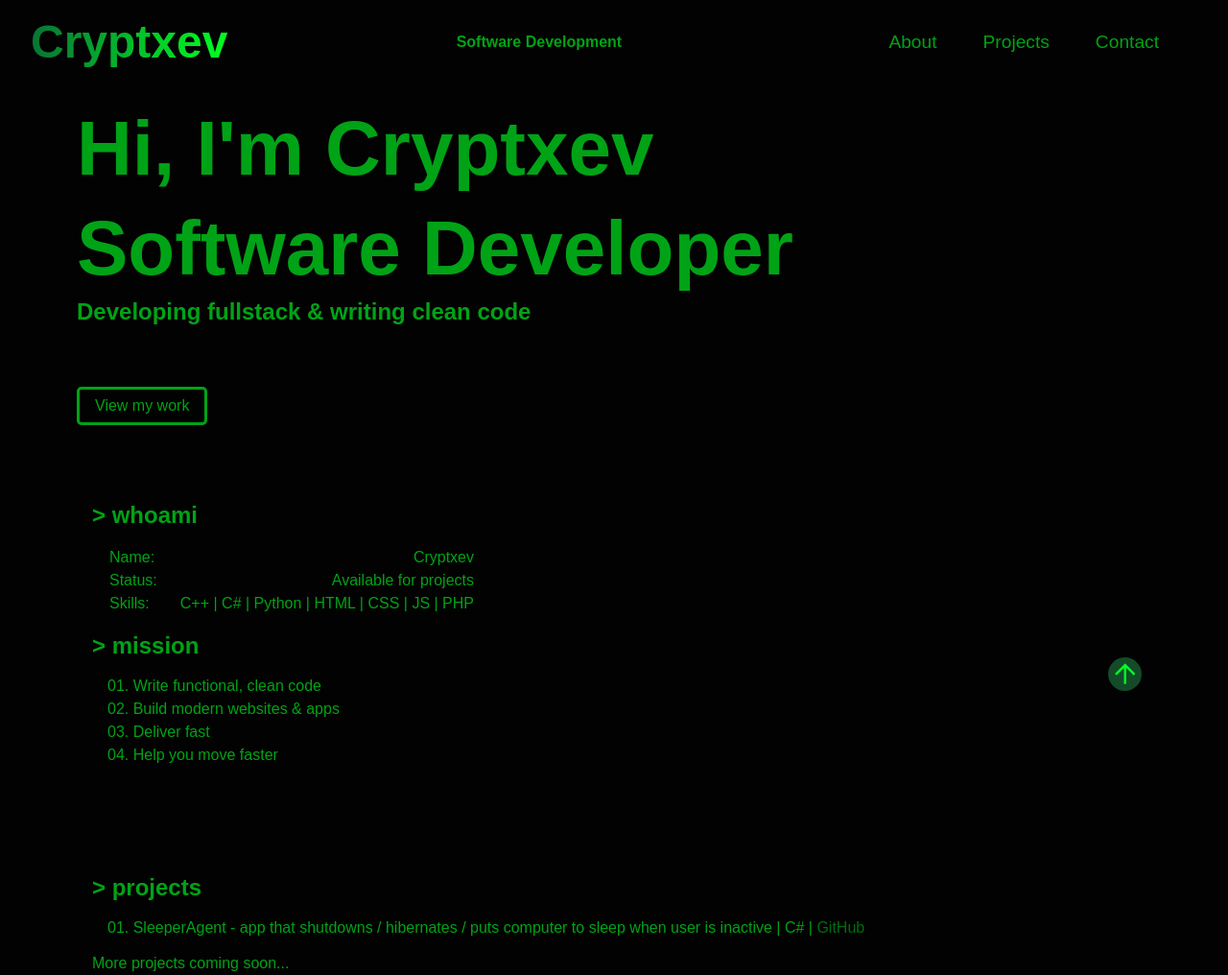
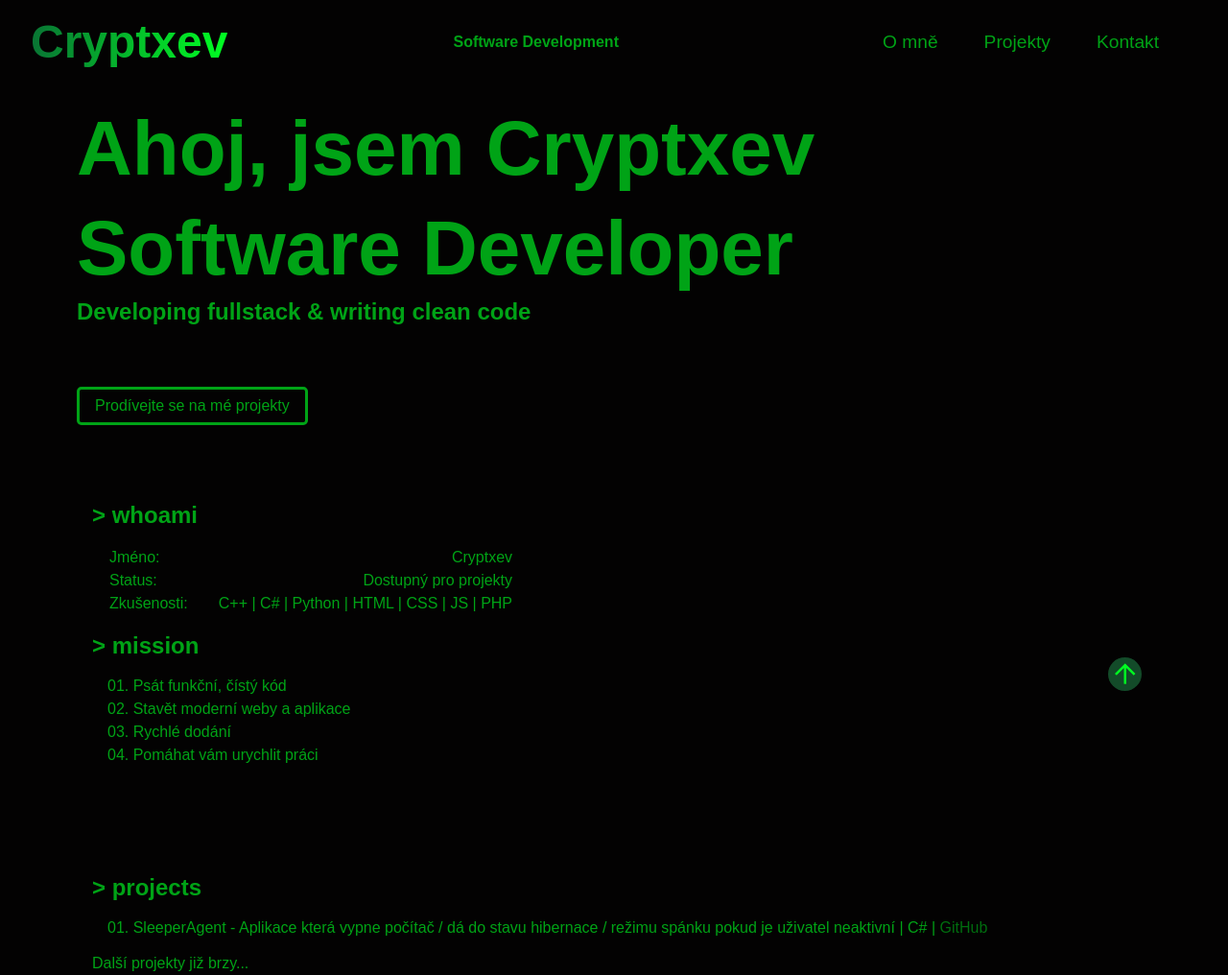
Before and after one commit to cryptxev/PersonalWeb, a plain HTML site: page cz/index.html in a window 1280 px wide. Shown: the top 1016 px of the page at 96% size. Drawn offline with nearby package versions, Linux system fonts and the light colour scheme; files that its build step writes are made by us from their sources; a web font is replaced by a local one.

Commit message:
Add files via upload

```diff
--- a/cz/index.html
+++ b/cz/index.html
@@ -4,8 +4,8 @@
     <meta charset="UTF-8">
     <meta name="viewport" content="width=device-width, initial-scale=1.0">
     <link rel="stylesheet" href="https://fonts.googleapis.com/css2?family=Material+Symbols+Outlined:opsz,wght,FILL,GRAD@20..48,100..700,0..1,-50..200&icon_names=alternate_email,arrow_upward,dehaze" />
-    <link rel="stylesheet" href="style.css">
-    <script src="script.js" defer></script>
+    <link rel="stylesheet" href="../style.css">
+    <script src="../script.js" defer></script>
     <title>Cryptxev</title>
 </head>
 <body>
@@ -13,56 +13,56 @@
          <h1 class="uName">Cryptxev</h1>
          <button onclick="showMenu()"><span class="material-symbols-outlined">dehaze</span></button>
          <div id="dropdown">
-            <a href="#about" class="scroll">About</a>
-            <a href="#projects" class="scroll">Projects</a>
-            <a href="#contact" class="scroll">Contact</a>
+            <a href="#about" class="scroll">O mně</a>
+            <a href="#projects" class="scroll">Projekty</a>
+            <a href="#contact" class="scroll">Kontakt</a>
          </div>
     </header>
     <header id="header" class="desktop">
         <h1 class="uName">Cryptxev</h1>
         <b>Software Development</b>
         <div class="links">
-            <a href="#about" class="scroll">About</a>
-            <a href="#projects" class="scroll">Projects</a>
-            <a href="#contact" class="scroll">Contact</a>
+            <a href="#about" class="scroll">O mně</a>
+            <a href="#projects" class="scroll">Projekty</a>
+            <a href="#contact" class="scroll">Kontakt</a>
             </div>
     </header>
     <a href="#" class="toTop"><span class="material-symbols-outlined">arrow_upward</span></a>
     <main>
         <section id="intro">
             <h1>
-                Hi, I'm Cryptxev
+                Ahoj, jsem Cryptxev
                 <br>
                 Software Developer
             </h1>
             <h3>Developing fullstack &amp; writing clean code</h3>
         </section>
-        <a class="projectButton scroll" href="#projects">View my work</a>
+        <a class="projectButton scroll" href="#projects">Prodívejte se na mé projekty</a>
         <section id="about" class="scroll">
             <div class="profile">
                  <h1>> whoami</h1>
                 <table>
-                <tr><td>Name:</td><td>Cryptxev</td></tr>
-                <tr><td>Status:</td><td>Available for projects</td></tr>
-                <tr><td>Skills:</td><td>C++ | C# | Python | HTML | CSS | JS | PHP</td></tr>
+                <tr><td>Jméno:</td><td>Cryptxev</td></tr>
+                <tr><td>Status:</td><td>Dostupný pro projekty</td></tr>
+                <tr><td>Zkušenosti:</td><td>C++ | C# | Python | HTML | CSS | JS | PHP</td></tr>
                 </table>
             </div>
             <div class="offer">
                 <h1>> mission</h1>
                 <ul>
-                    <li>Write functional, clean code</li>
-                    <li>Build modern websites & apps</li>
-                    <li>Deliver fast</li>
-                    <li>Help you move faster</li>
+                    <li>Psát funkční, čístý kód</li>
+                    <li>Stavět moderní weby a aplikace</li>
+                    <li>Rychlé dodání</li>
+                    <li>Pomáhat vám urychlit práci</li>
                 </ul>
             </div>
         </section>
         <section id="projects" class="scroll">
             <h1>> projects</h1>
                 <ul>
-                    <li>SleeperAgent -  app that shutdowns / hibernates / puts computer to sleep when user is inactive | C# | <a href="https://github.com/cryptxev/SleeperAgent">GitHub</a></li>
+                    <li>SleeperAgent -  Aplikace která vypne počítač / dá do stavu hibernace / režimu spánku pokud je uživatel neaktivní | C# | <a href="https://github.com/cryptxev/SleeperAgent">GitHub</a></li>
                 </ul>
-                <p>More projects coming soon...</p>
+                <p>Další projekty již brzy...</p>
         </section>
         <section id="contact" class="scroll">
             <h1>> contact</h1>
```
